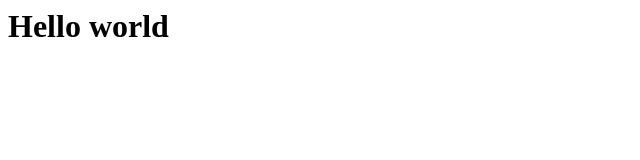
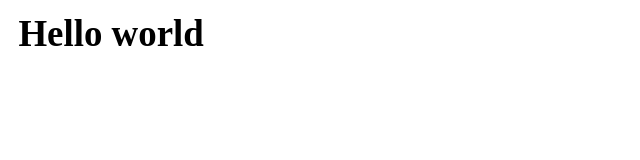
Before and after one commit to hemminger8/vw-starter-kit, a plain HTML site: page index.html in a window 1280 px wide. Shown: the whole page, without its empty margins (0-640 px from the left). Drawn offline with Linux system fonts and the light colour scheme.

Commit message:
fix css link

```diff
--- a/index.html
+++ b/index.html
@@ -1,6 +1,6 @@
 <html>
 <head>
-  <link src="vw-magic.css">
+  <link <link rel="stylesheet" href="vw-magic.css">
 </head>
 <body>
   <h1>Hello world</h1>
```
